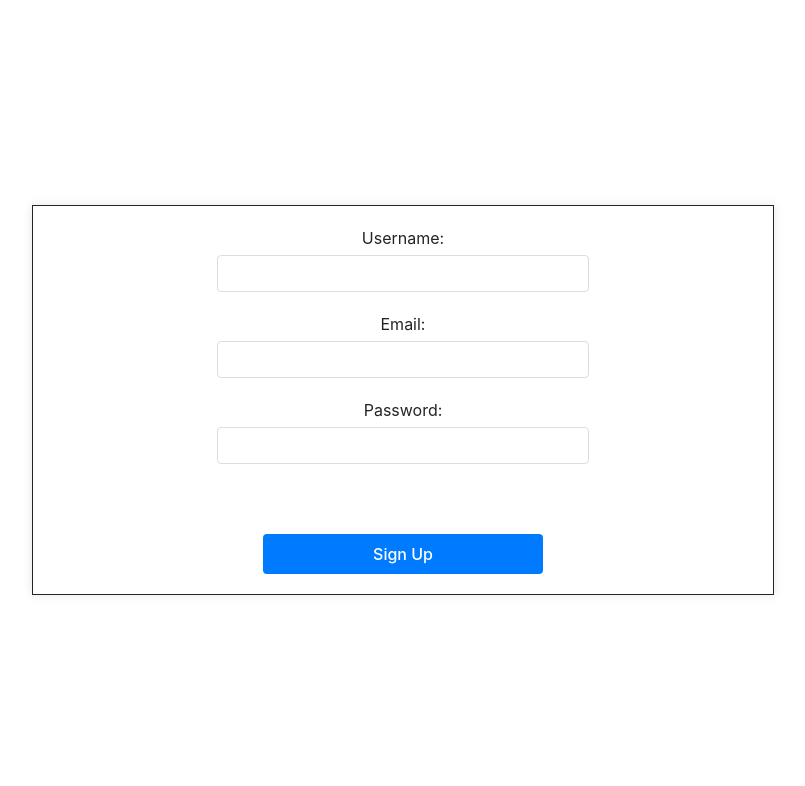
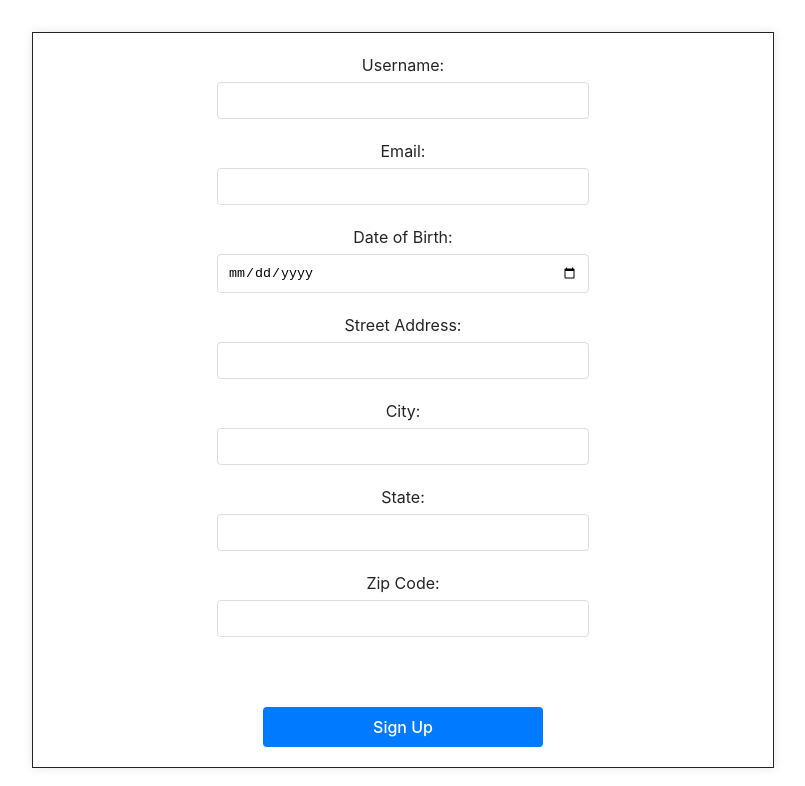
Before and after one commit to CloudyStripe/db-sandbox, a React (Vite) app: page / in a window 1280 px wide. Shown: the top 786 px of the page, without its empty margins (237-1042 px from the left). Built offline with nearby package versions, Linux system fonts and the light colour scheme.

Commit message:
form update.

```diff
--- a/src/App.tsx
+++ b/src/App.tsx
@@ -1,11 +1,15 @@
 import { useState } from 'react';
-import './App.css'
+import './App.css';
 
 export const App: React.FC = () => {
   const [userData, setUserData] = useState({
     username: '',
     email: '',
-    password: '',
+    dob: '',
+    street: '',
+    city: '',
+    state: '',
+    zip: '',
   });
 
   const handleChange = (e: React.ChangeEvent<HTMLInputElement>) => {
@@ -16,8 +20,8 @@ export const App: React.FC = () => {
   }
 
   const handleSubmit = (e: React.FormEvent<HTMLFormElement>) => {
-    e.preventDefault;
-    console.log('User submitted:', userData)
+    e.preventDefault();
+    console.log('User submitted:', userData);
   }
 
   return (
@@ -46,13 +50,57 @@ export const App: React.FC = () => {
           />
         </div>
         <div className="form-group">
-          <label htmlFor="password" className="form-label">Password:</label>
+          <label htmlFor="dob" className="form-label">Date of Birth:</label>
           <input
-            type="password"
-            id="password"
-            name="password"
+            type="date"
+            id="dob"
+            name="dob"
             className="form-input"
-            value={userData.password}
+            value={userData.dob}
+            onChange={handleChange}
+          />
+        </div>
+        <div className="form-group">
+          <label htmlFor="street" className="form-label">Street Address:</label>
+          <input
+            type="text"
+            id="street"
+            name="street"
+            className="form-input"
+            value={userData.street}
+            onChange={handleChange}
+          />
+        </div>
+        <div className="form-group">
+          <label htmlFor="city" className="form-label">City:</label>
+          <input
+            type="text"
+            id="city"
+            name="city"
+            className="form-input"
+            value={userData.city}
+            onChange={handleChange}
+          />
+        </div>
+        <div className="form-group">
+          <label htmlFor="state" className="form-label">State:</label>
+          <input
+            type="text"
+            id="state"
+            name="state"
+            className="form-input"
+            value={userData.state}
+            onChange={handleChange}
+          />
+        </div>
+        <div className="form-group">
+          <label htmlFor="zip" className="form-label">Zip Code:</label>
+          <input
+            type="text"
+            id="zip"
+            name="zip"
+            className="form-input"
+            value={userData.zip}
             onChange={handleChange}
           />
         </div>
@@ -62,4 +110,4 @@ export const App: React.FC = () => {
   );
 }
 
-export default App
+export default App;
```
